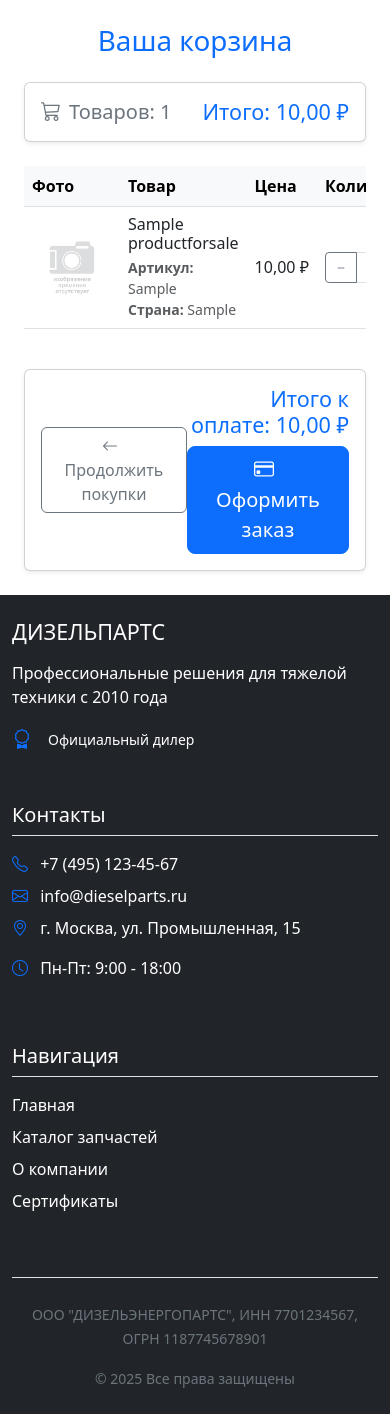
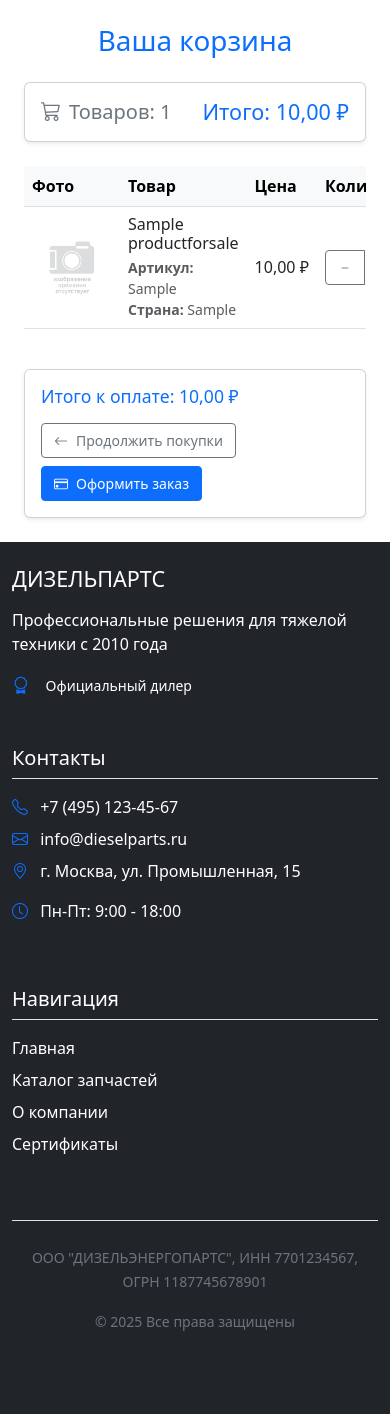
Before and after one commit to DyshaGusew/DiselParts, a Django app: page /order/cart/ in a window 390 px wide. Shown: the part 58-1472 px from the top of the page. After the commit the page ends 1389 px from the top, so only its background shows below. Run offline with Django 5.2, Linux system fonts and the light colour scheme; a user stored in the database is signed in; tables that the repository leaves empty hold one stand-in row (values such as "Sample post"); data that the repository does not hold is empty; parts of the project's set-up code (start-up, migrations or seed data) failed here and were passed over.

Commit message:
Фикс проблем с адаптивом и отображением

```diff
--- /dev/null
+++ b/accounts/static/accounts/css/styles.css
@@ -0,0 +1,24 @@
+/* Базовый стиль для кнопок */
+.custom-rounded {
+    border-radius: 50px;
+}
+
+@media (max-width: 576px) {
+    .custom-rounded {
+        border-radius: 1px;
+    }
+
+    .btn {
+        padding: 0.375rem 0.75rem !important;
+        font-size: 0.875rem !important;
+    }
+
+    .btn .bi {
+        font-size: 0.875rem;
+    }
+}
+
+
+.fs-sm-6 {
+    font-size: 0.875rem;
+}
--- a/config/templates/base.html
+++ b/config/templates/base.html
@@ -17,6 +17,7 @@
       <link rel="shortcut icon"
             href="{% static 'config/images/favicon.ico' %}"
             type="image/x-icon">
+      <link rel="stylesheet" href="{% static 'accounts/css/styles.css' %}">
    </head>
    <body>
       {% include "includes/header.html" %}
--- a/order/templates/order/cart.html
+++ b/order/templates/order/cart.html
@@ -117,20 +117,48 @@
             <!-- Checkout Panel -->
             <div class="card shadow-sm mt-4">
                 <div class="card-body p-3">
-                    <div class="d-flex justify-content-between align-items-center">
+                    <div class="d-flex justify-content-between align-items-center flex-wrap gap-2">
+                        <h4 class="text-primary mb-2 mb-md-0 fs-5 fs-md-4">Итого к оплате: {{ basket.total|floatformat:2 }} ₽</h4>
                         <div>
                             <a href="{% url 'catalog:product-list' %}"
-                               class="btn btn-outline-secondary">
+                               class="btn btn-outline-secondary btn-sm px-3 px-md-4">
                                 <i class="bi bi-arrow-left me-2"></i>Продолжить покупки
                             </a>
                         </div>
                         <div class="text-end">
-                            <h4 class="text-primary mb-2">Итого к оплате: {{ basket.total|floatformat:2 }} ₽</h4>
-                            <a href="{% url 'order:create-order' %}" class="btn btn-primary btn-lg"><i class="bi bi-credit-card me-2"></i>Оформить заказ</a>
+                            <a href="{% url 'order:create-order' %}"
+                               class="btn btn-primary btn-sm btn-md-lg px-3 px-md-4">
+                                <i class="bi bi-credit-card me-2"></i>Оформить заказ
+                            </a>
                         </div>
                     </div>
                 </div>
             </div>
+            <style>
+            /* Адаптивные стили */
+            @media (max-width: 576px) {
+                .fs-5 {
+                    font-size: 1.1rem !important;
+                }
+                .btn-sm {
+                    padding: 0.375rem 0.75rem !important;
+                    font-size: 0.875rem !important;
+                }
+                .btn .bi {
+                    font-size: 0.875rem;
+                }
+            }
+
+            @media (min-width: 768px) {
+                .fs-md-4 {
+                    font-size: 1.5rem !important;
+                }
+                .btn-md-lg {
+                    padding: 0.5rem 1rem !important;
+                    font-size: 1rem !important;
+                }
+            }
+            </style>
         {% else %}
             <div class="card shadow-lg border-0 rounded-3 text-center py-5">
                 <div class="card-body">
```
Also changed, not shown: accounts/templates/accounts/profile.html (+9 -5 lines), config/templates/config/about.html (+4 -4 lines).
